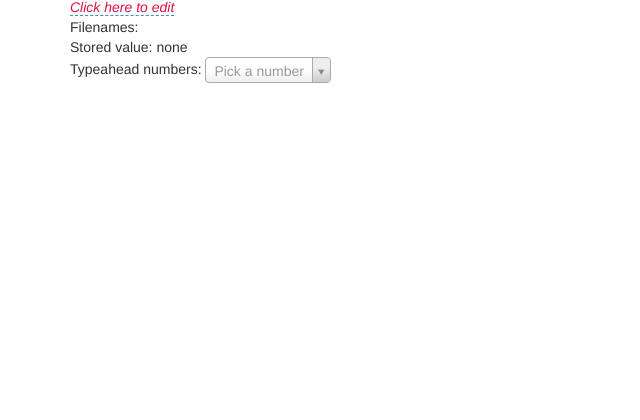
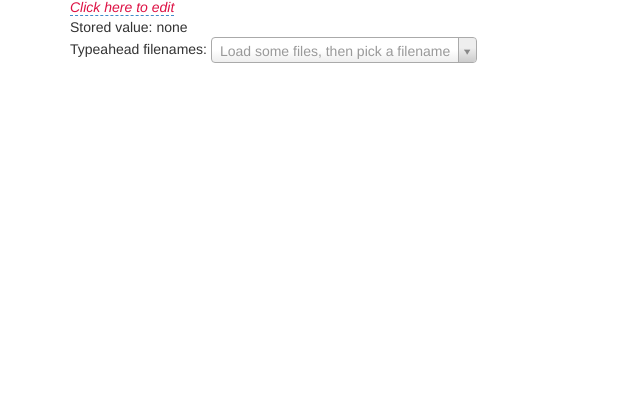
Before and after one commit to aih/frame-tree-grid, a Python web app: template templates/index.html in a window 1280 px wide. Shown: the part 321-741 px from the top of the page, without its empty margins (0-640 px from the left). Run offline with Jinja, Linux system fonts and the light colour scheme; the template is opened without the code that fills it, so the values that code supplies are empty; some libraries are stand-ins or nearby versions.

Commit message:
Use typeahead to select file names

```diff
--- a/static/js/app.js
+++ b/static/js/app.js
@@ -96,18 +96,6 @@
  $scope.select2Options = {
         allowClear:true
     };
-  $scope.numbers =  [
-      { value: '1', text: 'one' },
-      { value: '2', text: 'two' },
-      { value: '3', text: 'three' },
-      { value: '4', text: 'four' },
-      { value: '5', text: 'five' },
-      { value: '6', text: 'six' },
-      { value: '7', text: 'seven' },
-      { value: '8', text: 'eight' },
-      { value: '9', text: 'nine' },
-      { value: '10', text: 'ten' }
-    ];
 
     }
 ]);
--- a/templates/index.html
+++ b/templates/index.html
@@ -97,20 +97,18 @@
                   </div> <!-- fileupload-buttonbar -->
              </form>
              <div class="row container" ng-controller="storeTextController" ng-cloak>
-              <h4>LocalForage, Xeditable and Alertify Demo</h4>
+              <h4>LocalForage, Xeditable, Alertify and Select2 Demos</h4>
               <form ng-submit="store(inputText)" >
                   <input type="text" name="input" class="input-sm" ng-model="inputText" >
                   <input type="submit" class="btn btn-sm btn-primary" role="button" value="Save"/>
               </form>
                   <a href="#" editable-text="storedText">{{storedText || "Click here to edit"}}</a>
-                  <div>Filenames: <span data-ng-repeat="file in queue track by $index" editable-text="newName{{$index}}">{{file.name}}, &#160;</span>
-                  </div>
               <div class="ng-cloak">Stored value: {{ storedText ||'none' }}</div>
               <div ng-controller="typeaheadDemoController">
-                  Typeahead numbers:
-                  <select ui-select2 ng-model="select2" data-placeholder="Pick a number">
+                  Typeahead filenames:
+                  <select ui-select2="selec2Options" ng-model="select2" data-placeholder="Load some files, then pick a filename">
                       <option value=""></option>
-                      <option ng-repeat="number in numbers" value="{{number.value}}">{{number.text}}</option>
+                      <option ng-repeat="file in queue" value="{{$index}}">{{file.name}}</option>
                   </select>
               </div>
           </div>
```
Also changed, not shown: index.html (+4 -8 lines), templates/index-grunt-template.html (+4 -6 lines).
